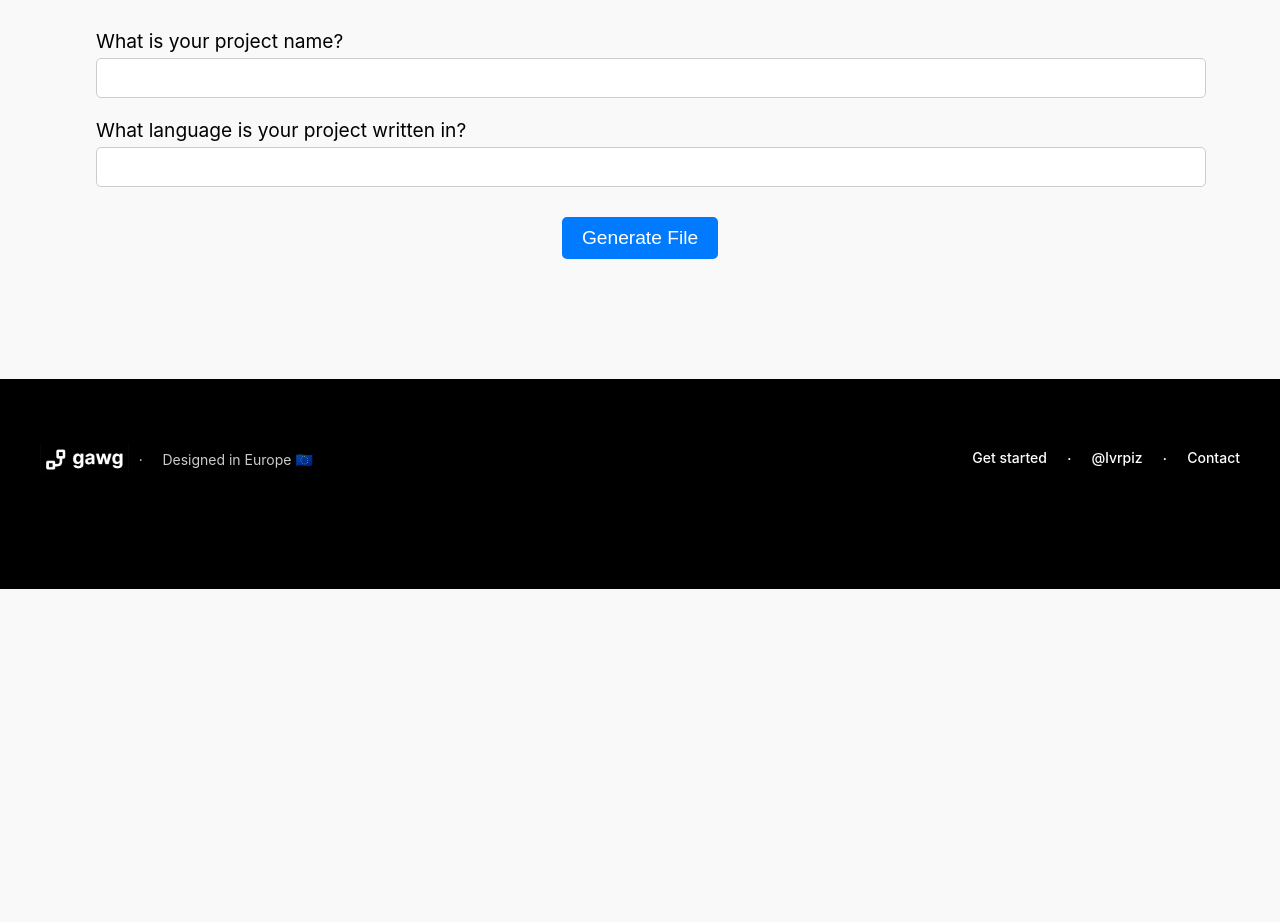
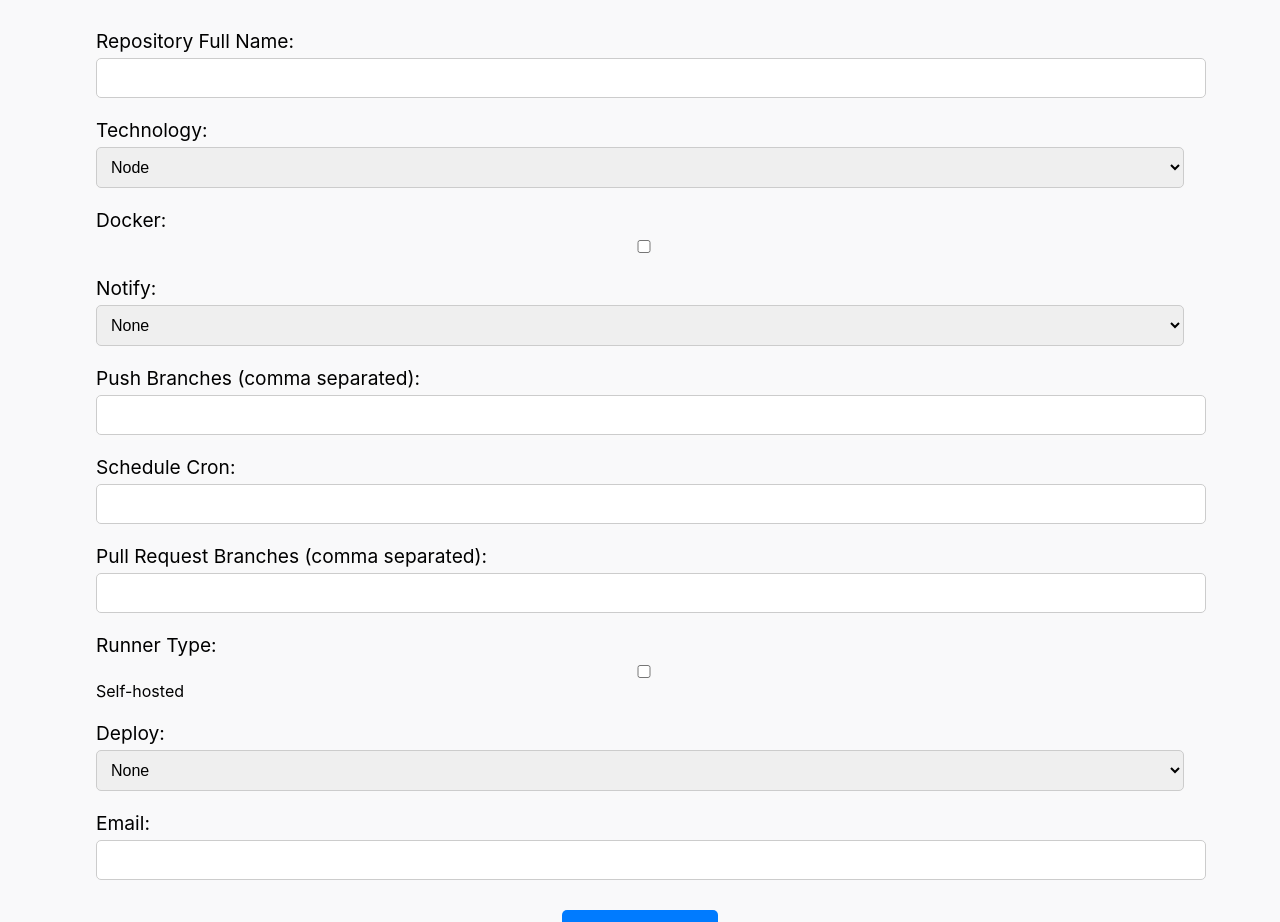
Before and after one commit to alvarogarciapiz/gawg, a React (Vite) app: page / in a window 1280 px wide. Shown: the part 4068-4990 px from the top of the page. Before the commit the page ends 4657 px from the top, so only its background shows below. Built offline with nearby package versions, Linux system fonts and the light colour scheme.

Commit message:
Refactor workflow dependencies and update deployment configuration

```diff
--- a/src/components/generator.jsx
+++ b/src/components/generator.jsx
@@ -2,19 +2,113 @@ import React, { useState } from 'react';
 import '../styles/generator.css';
 
 const Generator = () => {
-  const [questions, setQuestions] = useState([
-    { id: 1, question: "What is your project name?", answer: "" },
-    { id: 2, question: "What language is your project written in?", answer: "" },
-    // Add more questions as needed
-  ]);
+  const [formData, setFormData] = useState({
+    repositoryFullName: '',
+    email: '', // Nuevo campo de correo electrónico
+    technology: 'node', // Default to 'node'
+    docker: false,
+    notify: 'none',
+    triggers: {
+      workflow_dispatch: true,
+      push: {
+        active: false,
+        branches: ''
+      },
+      schedule: {
+        active: false,
+        cron: ''
+      },
+      pull_request: {
+        active: false,
+        branches: ''
+      }
+    },
+    runner: {
+      type: 'github', // Default to 'github'
+      labels: ''
+    },
+    deploy: 'none' // Default to 'none'
+  });
 
-  const handleInputChange = (id, value) => {
-    setQuestions(questions.map(q => q.id === id ? { ...q, answer: value } : q));
+  const [errors, setErrors] = useState({
+    repositoryFullName: '',
+    email: ''
+  });
+
+  const handleInputChange = (e) => {
+    const { name, value, type, checked } = e.target;
+    const keys = name.split('.');
+    if (keys.length === 1) {
+      setFormData({ ...formData, [name]: type === 'checkbox' ? checked : value });
+    } else {
+      setFormData(prevState => {
+        let updatedData = { ...prevState };
+        let temp = updatedData;
+        for (let i = 0; i < keys.length - 1; i++) {
+          temp = temp[keys[i]];
+        }
+        temp[keys[keys.length - 1]] = type === 'checkbox' ? checked : value;
+
+        // Update active status based on the value of branches or cron
+        if (keys.includes('push') && keys.includes('branches')) {
+          temp.active = value.trim() !== '';
+        }
+        if (keys.includes('schedule') && keys.includes('cron')) {
+          temp.active = value.trim() !== '';
+        }
+        if (keys.includes('pull_request') && keys.includes('branches')) {
+          temp.active = value.trim() !== '';
+        }
+
+        return updatedData;
+      });
+    }
   };
 
-  const handleSubmit = () => {
-    // Logic to generate and download the file based on answers
-    console.log("Generating file with answers:", questions);
+  const handleRunnerTypeChange = (e) => {
+    const isChecked = e.target.checked;
+    setFormData(prevState => ({
+      ...prevState,
+      runner: {
+        ...prevState.runner,
+        type: isChecked ? 'self-hosted' : 'github'
+      }
+    }));
+  };
+
+  const handleSubmit = async () => {
+    let newErrors = { repositoryFullName: '', email: '' };
+    if (!formData.repositoryFullName.trim()) {
+      newErrors.repositoryFullName = 'Repository Full Name is mandatory.';
+    }
+    if (!formData.email.trim()) {
+      newErrors.email = 'Email is mandatory.';
+    }
+
+    if (newErrors.repositoryFullName || newErrors.email) {
+      setErrors(newErrors);
+      return;
+    }
+
+    try {
+      const response = await fetch('https://7spaa9shqg.execute-api.eu-north-1.amazonaws.com/production/store-user-inputs', {
+        method: 'POST',
+        headers: {
+          'Content-Type': 'application/json'
+        },
+        body: JSON.stringify(formData)
+      });
+
+      if (response.ok) {
+        console.log('Data saved successfully');
+        // Redirect user to install the GitHub App
+        window.location.href = 'https://github.com/apps/gawg-workflow-generator/installations/new';
+      } else {
+        console.error('Error saving data');
+      }
+    } catch (error) {
+      console.error('Error saving data:', error);
+    }
   };
 
   return (
@@ -22,17 +116,133 @@ const Generator = () => {
       <h2 className="generator_title">Create your custom GitHub workflow</h2>
       <p className="generator_subtitle">Answer a few questions to generate your personalized GitHub workflow file.</p>
       <div className="questions_container">
-        {questions.map(q => (
-          <div key={q.id} className="question_block">
-            <label className="question_label">{q.question}</label>
+        <div className="question_block">
+          <label className="question_label">Repository Full Name:</label>
+          <input
+            type="text"
+            className="question_input"
+            name="repositoryFullName"
+            value={formData.repositoryFullName}
+            onChange={handleInputChange}
+            required
+          />
+          {errors.repositoryFullName && <p className="error_message">{errors.repositoryFullName}</p>}
+        </div>
+        <div className="question_block">
+          <label className="question_label">Technology:</label>
+          <select
+            className="question_input"
+            name="technology"
+            value={formData.technology}
+            onChange={handleInputChange}
+          >
+            <option value="java">Java</option>
+            <option value="node">Node</option>
+            <option value="python">Python</option>
+          </select>
+        </div>
+        <div className="question_block">
+          <label className="question_label">Docker:</label>
+          <input
+            type="checkbox"
+            className="question_input"
+            name="docker"
+            checked={formData.docker}
+            onChange={handleInputChange}
+          />
+        </div>
+        <div className="question_block">
+          <label className="question_label">Notify:</label>
+          <select
+            className="question_input"
+            name="notify"
+            value={formData.notify}
+            onChange={handleInputChange}
+          >
+            <option value="none">None</option>
+            <option value="slack">Slack</option>
+            <option value="email">Email</option>
+            <option value="msteams">Microsoft Teams</option>
+          </select>
+        </div>
+        <div className="question_block">
+          <label className="question_label">Push Branches (comma separated):</label>
+          <input
+            type="text"
+            className="question_input"
+            name="triggers.push.branches"
+            value={formData.triggers.push.branches}
+            onChange={handleInputChange}
+          />
+        </div>
+        <div className="question_block">
+          <label className="question_label">Schedule Cron:</label>
+          <input
+            type="text"
+            className="question_input"
+            name="triggers.schedule.cron"
+            value={formData.triggers.schedule.cron}
+            onChange={handleInputChange}
+          />
+        </div>
+        <div className="question_block">
+          <label className="question_label">Pull Request Branches (comma separated):</label>
+          <input
+            type="text"
+            className="question_input"
+            name="triggers.pull_request.branches"
+            value={formData.triggers.pull_request.branches}
+            onChange={handleInputChange}
+          />
+        </div>
+        <div className="question_block">
+          <label className="question_label">Runner Type:</label>
+          <input
+            type="checkbox"
+            className="question_input"
+            name="runner.type"
+            checked={formData.runner.type === 'self-hosted'}
+            onChange={handleRunnerTypeChange}
+          />
+          <span>Self-hosted</span>
+        </div>
+        {formData.runner.type === 'self-hosted' && (
+          <div className="question_block">
+            <label className="question_label">Runner Labels (comma separated):</label>
             <input
               type="text"
               className="question_input"
-              value={q.answer}
-              onChange={(e) => handleInputChange(q.id, e.target.value)}
+              name="runner.labels"
+              value={formData.runner.labels}
+              onChange={handleInputChange}
             />
           </div>
-        ))}
+        )}
+        <div className="question_block">
+          <label className="question_label">Deploy:</label>
+          <select
+            className="question_input"
+            name="deploy"
+            value={formData.deploy}
+            onChange={handleInputChange}
+          >
+            <option value="none">None</option>
+            <option value="dockerhub">DockerHub</option>
+            <option value="s3">S3</option>
+          </select>
+        </div>
+        <div className="question_block">
+          <label className="question_label">Email:</label>
+          <input
+            type="email"
+            className="question_input"
+            name="email"
+            value={formData.email}
+            onChange={handleInputChange}
+            required
+          />
+          {errors.email && <p className="error_message">{errors.email}</p>}
+        </div>
       </div>
       <button className="submit_button" onClick={handleSubmit}>Generate File</button>
     </div>
```
